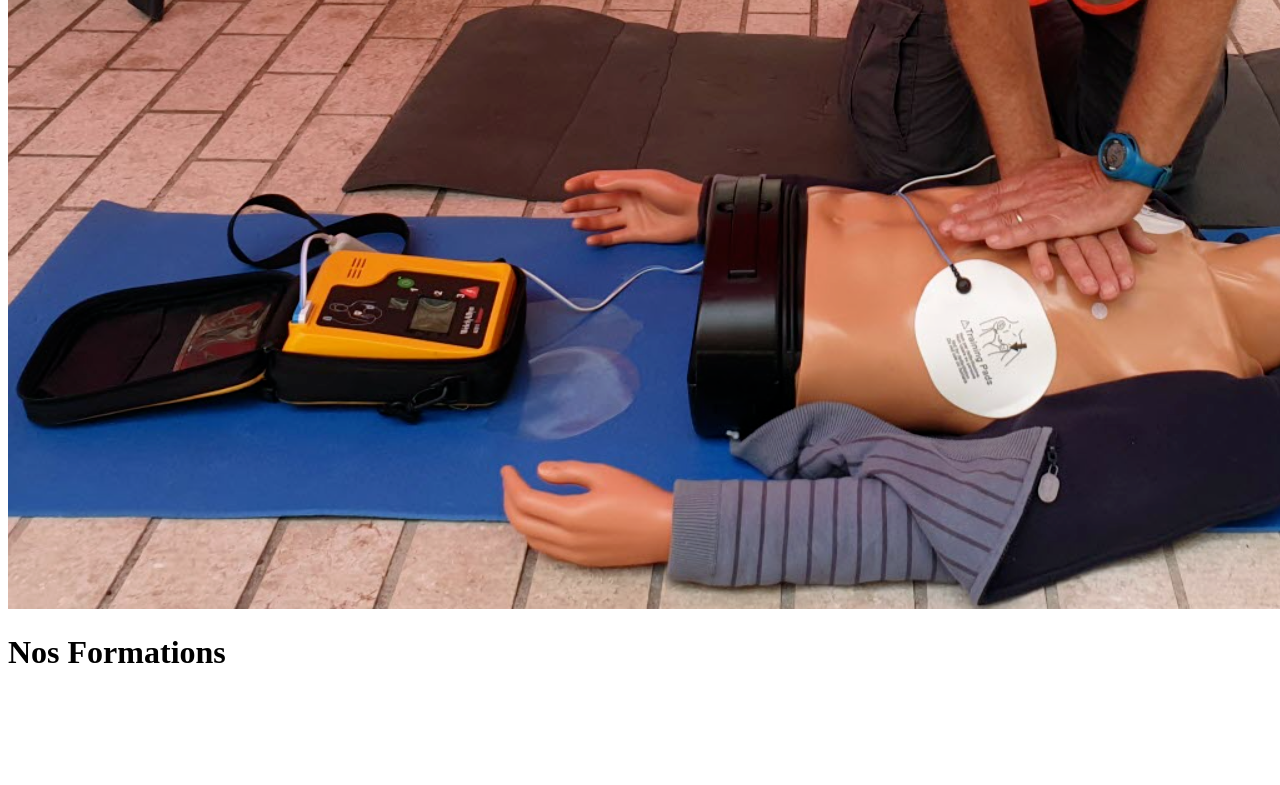
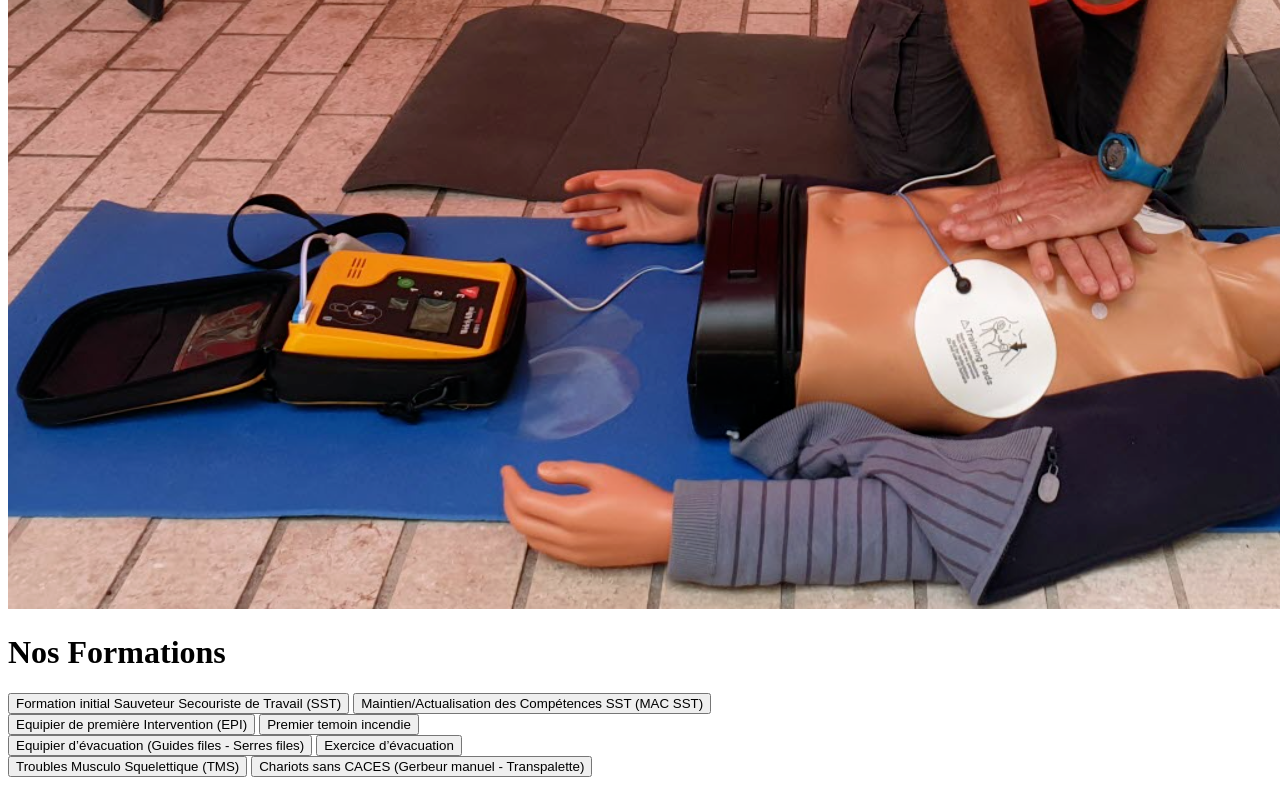
Before and after one commit to Fr3dweb/Projet_final, a Symfony app: template templates/formations/index.html.twig in a window 1280 px wide; the page is wider, and only the part inside the window is pictured. Shown: the part 301-1086 px from the top of that part. Before the commit the page ends 964 px from the top of that part, so only its background shows below. Run offline with Twig, Linux system fonts and the light colour scheme; the template is opened without the code that fills it, so the values that code supplies are empty; some libraries are stand-ins or nearby versions.

Commit message:
vue des card formation ok

```diff
--- a/templates/formations/index.html.twig
+++ b/templates/formations/index.html.twig
@@ -15,18 +15,27 @@
         </div>
         <div class="d-flex w-100 justify-content-between">
             <div class="card card-1">
+                    <button class="btnLinkForm" type="button" href="*">Formation initial Sauveteur Secouriste de Travail (SST)</button>
+                    <button class="btnLinkForm" type="button" href="*">Maintien/Actualisation des Compétences SST (MAC SST)</button>
             </div>
+
             <div class="blockImgFormation imgFormation1">
             </div>
             <div class="card card-2">
+                <button class="btnLinkForm" type="button" href="*">Equipier de première Intervention (EPI)</button>
+                <button class="btnLinkForm" type="button" href="*">Premier temoin incendie</button>
             </div>
         </div>
         <div class="d-flex w-100 justify-content-between">
             <div class="card card-3">
+                <button class="btnLinkForm" type="button" href="*">Equipier d’évacuation (Guides files - Serres files)</button>
+                <button class="btnLinkForm" type="button" href="*">Exercice d’évacuation</button>
             </div>
             <div class="blockImgFormation imgFormation2">
             </div>
             <div class="card card-4">
+                <button class="btnLinkForm" type="button" href="*">Troubles Musculo Squelettique (TMS)</button>
+                <button class="btnLinkForm" type="button" href="*">Chariots sans CACES (Gerbeur manuel - Transpalette)</button>
             </div>
         </div>
     </div>
```
Also changed, not shown: assets/styles/custom.scss (+14 -7 lines), assets/images/exercice_evacuation2.png, assets/images/extincteur.png, assets/images/rubon117-3317c.png, assets/images/tms.png.
